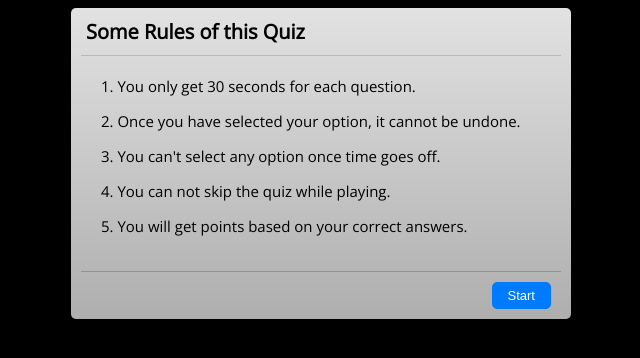
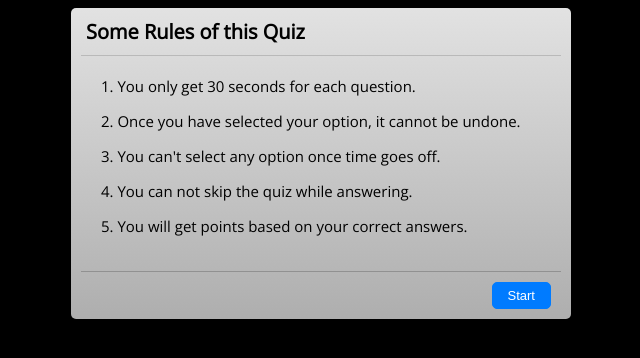
Before and after one commit to mananshr/Marv-Learns-Programming, a plain HTML site: page Notes/Quiz/Complexity.html in a window 1280 px wide. Shown: the full height of the page, 319-959 px from the left. Drawn offline with nearby package versions, Linux system fonts and the light colour scheme.

Commit message:
Updated README

```diff
--- a/Notes/Quiz/Complexity.html
+++ b/Notes/Quiz/Complexity.html
@@ -8,10 +8,10 @@
 	<link rel="stylesheet" href="./css/style.css">
 	<!-- Code Highlighter CSS -->
 	<link rel="stylesheet" href="https://cdn.jsdelivr.net/npm/prismjs@1.28.0/themes/prism-tomorrow.min.css">
+	<!-- Source: https://www.html-code-generator.com/javascript/quiz-app-generator-->
 </head>
 
 <body>
-
 
 	<div class="jsq-container" id="jsq_box">
 		<div class="jsq_header" style="display:none;">
@@ -26,7 +26,7 @@
 					<div>1. You only get 30 seconds for each question.</div>
 					<div>2. Once you have selected your option, it cannot be undone.</div>
 					<div>3. You can't select any option once time goes off.</div>
-					<div>4. You can not skip the quiz while playing.</div>
+					<div>4. You can not skip the quiz while answering.</div>
 					<div>5. You will get points based on your correct answers.</div>
 				</div>
 				<div class="jsq_info_footer">
```
Also changed, not shown: README.md.
